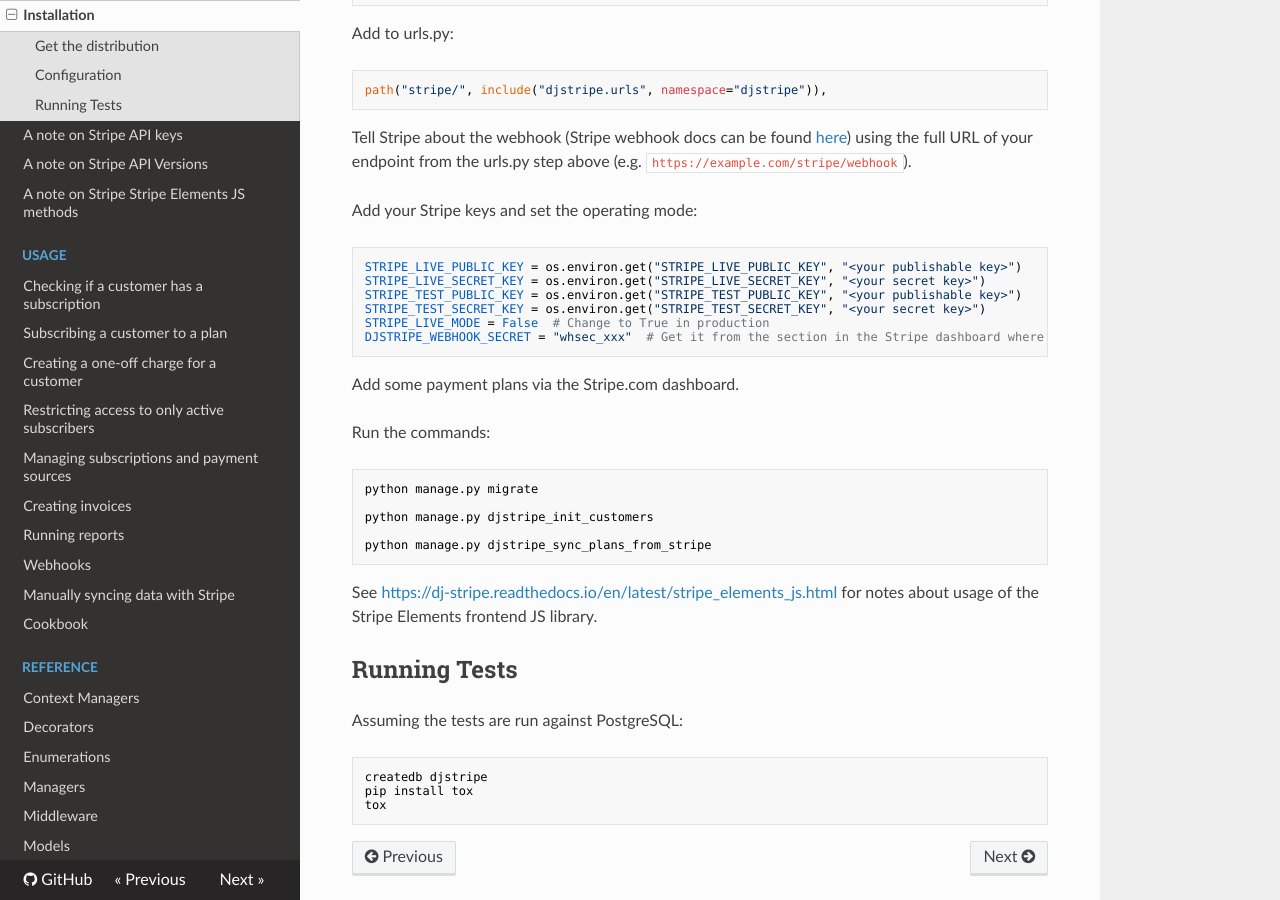
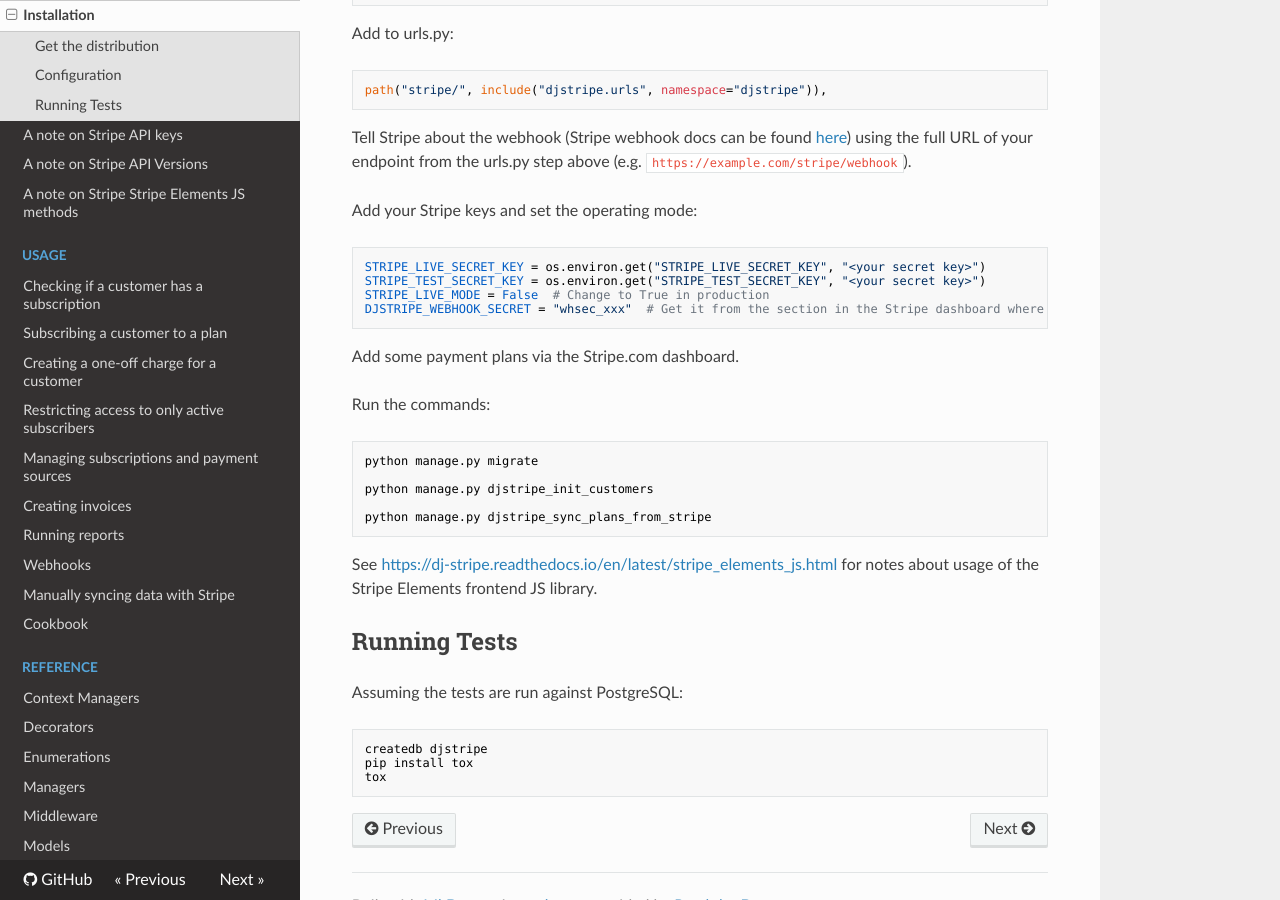
Before and after one commit to dj-stripe/dj-stripe, an MkDocs documentation site: the page built from docs/installation.md, in a window 1280 px wide and 900 px high, scrolled down 515 px. Built offline with MkDocs 1.6.1, drawn with Linux system fonts in a browser that asks for light colours; nearby versions of some CDN libraries.

Commit message:
Remove references to public keys in the documentation

```diff
--- a/docs/installation.md
+++ b/docs/installation.md
@@ -27,9 +27,7 @@
 
 Add your Stripe keys and set the operating mode:
 
-    STRIPE_LIVE_PUBLIC_KEY = os.environ.get("STRIPE_LIVE_PUBLIC_KEY", "<your publishable key>")
     STRIPE_LIVE_SECRET_KEY = os.environ.get("STRIPE_LIVE_SECRET_KEY", "<your secret key>")
-    STRIPE_TEST_PUBLIC_KEY = os.environ.get("STRIPE_TEST_PUBLIC_KEY", "<your publishable key>")
     STRIPE_TEST_SECRET_KEY = os.environ.get("STRIPE_TEST_SECRET_KEY", "<your secret key>")
     STRIPE_LIVE_MODE = False  # Change to True in production
     DJSTRIPE_WEBHOOK_SECRET = "whsec_xxx"  # Get it from the section in the Stripe dashboard where you added the webhook endpoint
```
Also changed, not shown: README.md (+0 -2 lines).
